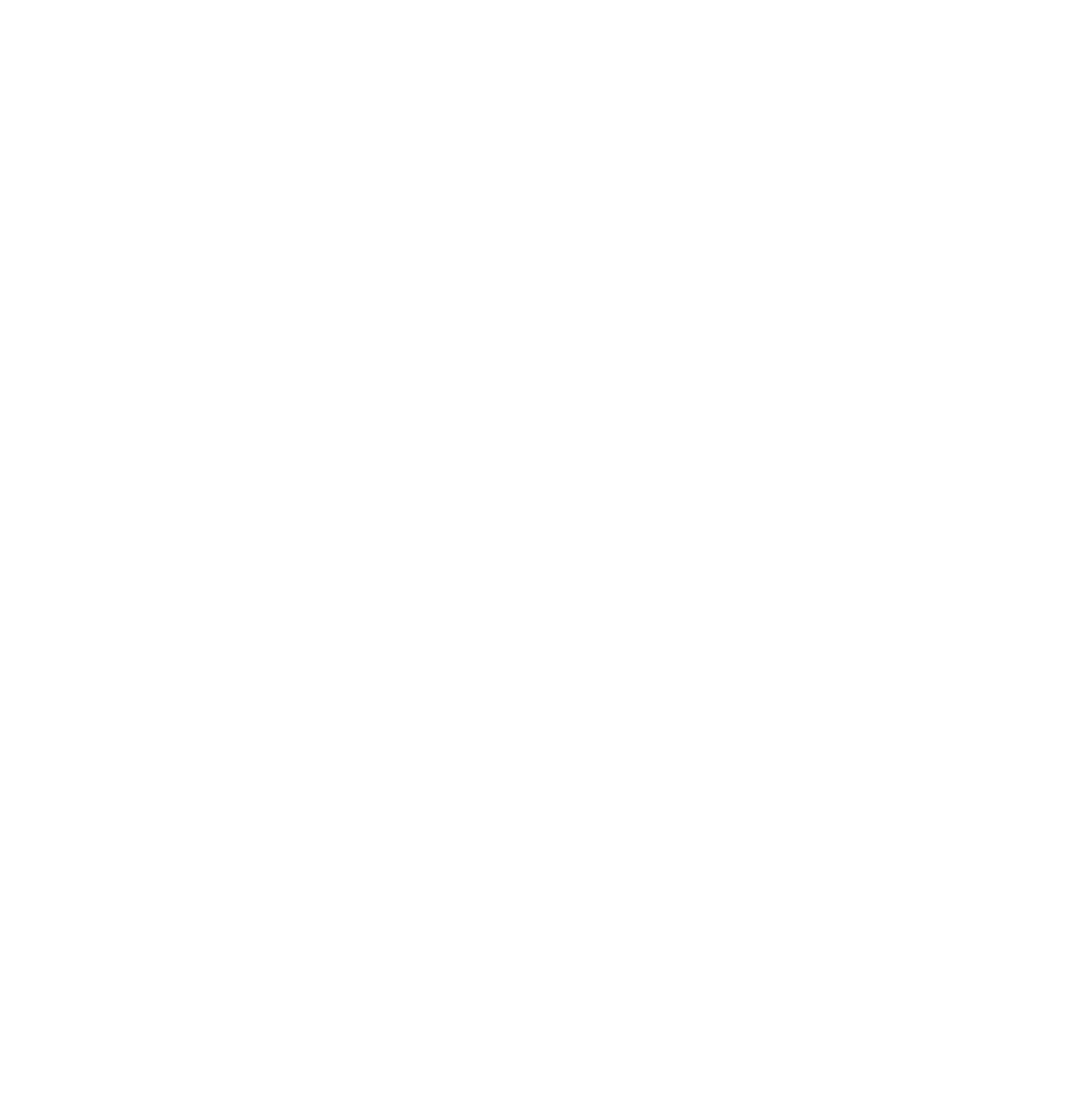
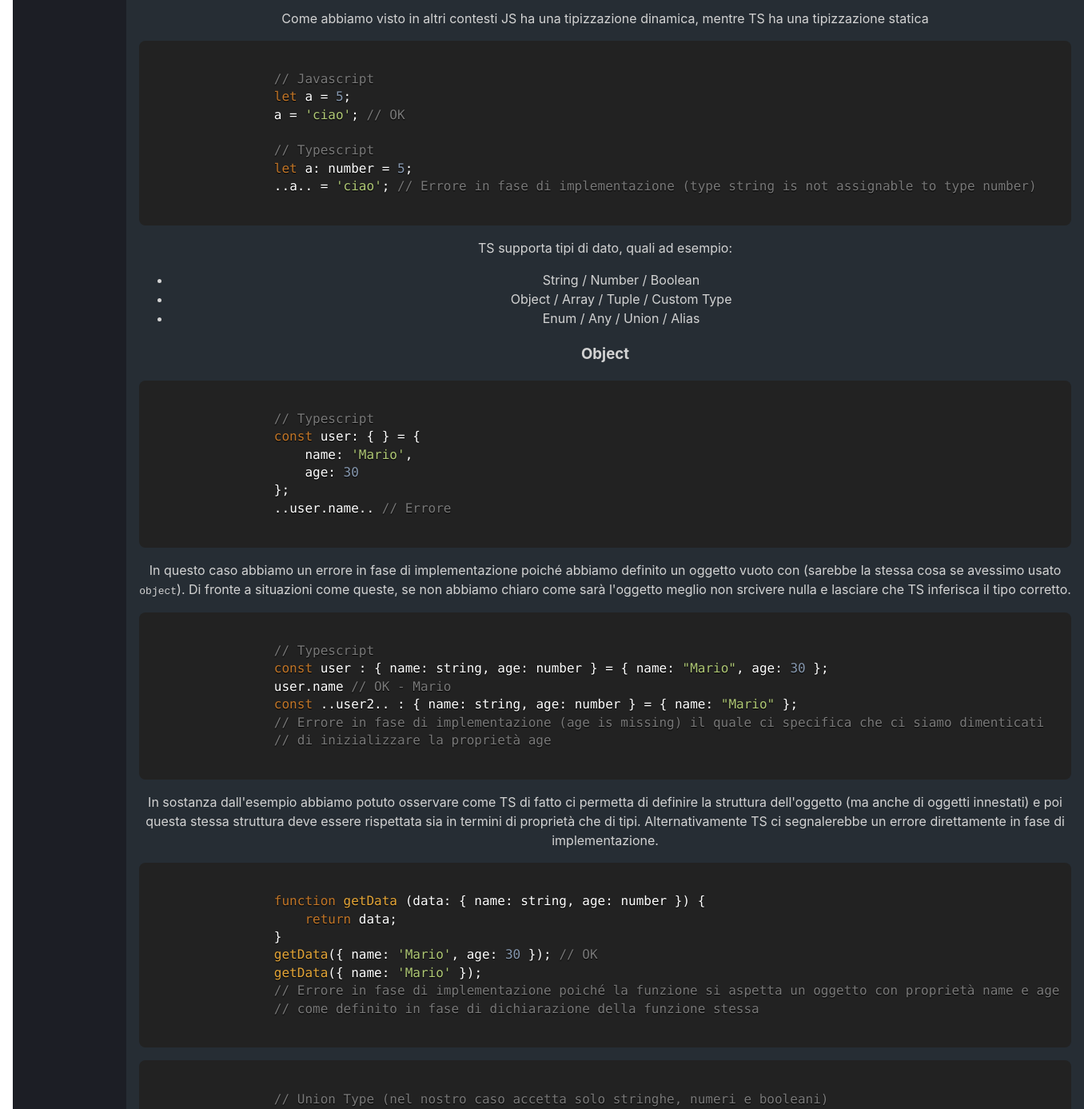
Before and after one commit to aleattene/aleattene-knowledges, a React (Vite) app: page /it/languages/typescript in a window 1280 px wide. Shown: the part 1420-2807 px from the top of the page at 80% size, 1356 px wide, since content can reach past the window. Before the commit the page ends 1411 px from the top, so only its background shows below. Built offline with nearby package versions, Linux system fonts and the light colour scheme.

Commit message:
feat(ts): add data types description and examples

```diff
--- a/src/pages/it/Languages/Typescript/Typescript.tsx
+++ b/src/pages/it/Languages/Typescript/Typescript.tsx
@@ -47,6 +47,68 @@ const Typescript: React.FC = () => {
                 <code>tsc file.ts</code> poiché Ts ci avvisa del problema direttamente in fase di implementazione;
                 questo naturalmente ci permette di scrivere codice più robusto e sicuro e soprattutto che non manifesta
                 problemi a runtime.</p>
+            <h2>TIPI di DATO (Data Types)</h2>
+            <p>Come abbiamo visto in altri contesti JS ha una tipizzazione dinamica, mentre TS ha una tipizzazione
+                statica</p>
+            <TypescriptCode code={`
+                // Javascript
+                let a = 5;
+                a = 'ciao'; // OK
+
+                // Typescript
+                let a: number = 5;
+                ..a.. = 'ciao'; // Errore in fase di implementazione (type string is not assignable to type number)
+            `}/>
+            <p>TS supporta tipi di dato, quali ad esempio:</p>
+            <ul>
+                <li>String / Number / Boolean</li>
+                <li>Object / Array / Tuple / Custom Type</li>
+                <li>Enum / Any / Union / Alias</li>
+            </ul>
+            <h3>Object</h3>
+            <TypescriptCode code={`
+                // Typescript
+                const user: { } = {
+                    name: 'Mario',
+                    age: 30
+                };
+                ..user.name.. // Errore
+            `}/>
+            <p> In questo caso abbiamo un errore in fase di implementazione poiché abbiamo definito un oggetto vuoto con
+                <code>{}</code> (sarebbe la stessa cosa se avessimo usato <code>object</code>).
+                Di fronte a situazioni come queste, se non abbiamo chiaro come sarà l'oggetto meglio non srcivere nulla
+                e lasciare che TS inferisca il tipo corretto.</p>
+            <TypescriptCode code={`
+                // Typescript
+                const user : { name: string, age: number } = { name: "Mario", age: 30 };
+                user.name // OK - Mario
+                const ..user2.. : { name: string, age: number } = { name: "Mario" };
+                // Errore in fase di implementazione (age is missing) il quale ci specifica che ci siamo dimenticati
+                // di inizializzare la proprietà age
+            `}/>
+            <p>In sostanza dall'esempio abbiamo potuto osservare come TS di fatto ci permetta di definire la struttura
+                dell'oggetto (ma anche di oggetti innestati) e poi questa stessa struttura deve essere rispettata
+                sia in termini di proprietà che di tipi.
+                Alternativamente TS ci segnalerebbe un errore direttamente in fase di implementazione.
+            </p>
+            <TypescriptCode code={`
+                function getData (data: { name: string, age: number }) {
+                    return data;
+                }
+                getData({ name: 'Mario', age: 30 }); // OK
+                getData({ name: 'Mario' });
+                // Errore in fase di implementazione poiché la funzione si aspetta un oggetto con proprietà name e age
+                // come definito in fase di dichiarazione della funzione stessa
+            `}/>
+            <TypescriptCode code={`
+                // Union Type (nel nostro caso accetta solo stringhe, numeri e booleani)
+                const array: (string | number | boolean)[] = ['Mario', 30, true];
+            `}/>
+            <TypescriptCode code={`
+                // Any Type (viene accettato qualsiasi tipo)
+                const array: any[] = ['Mario', 30, true];
+            `}/>
+
 
 
         </div>
```
